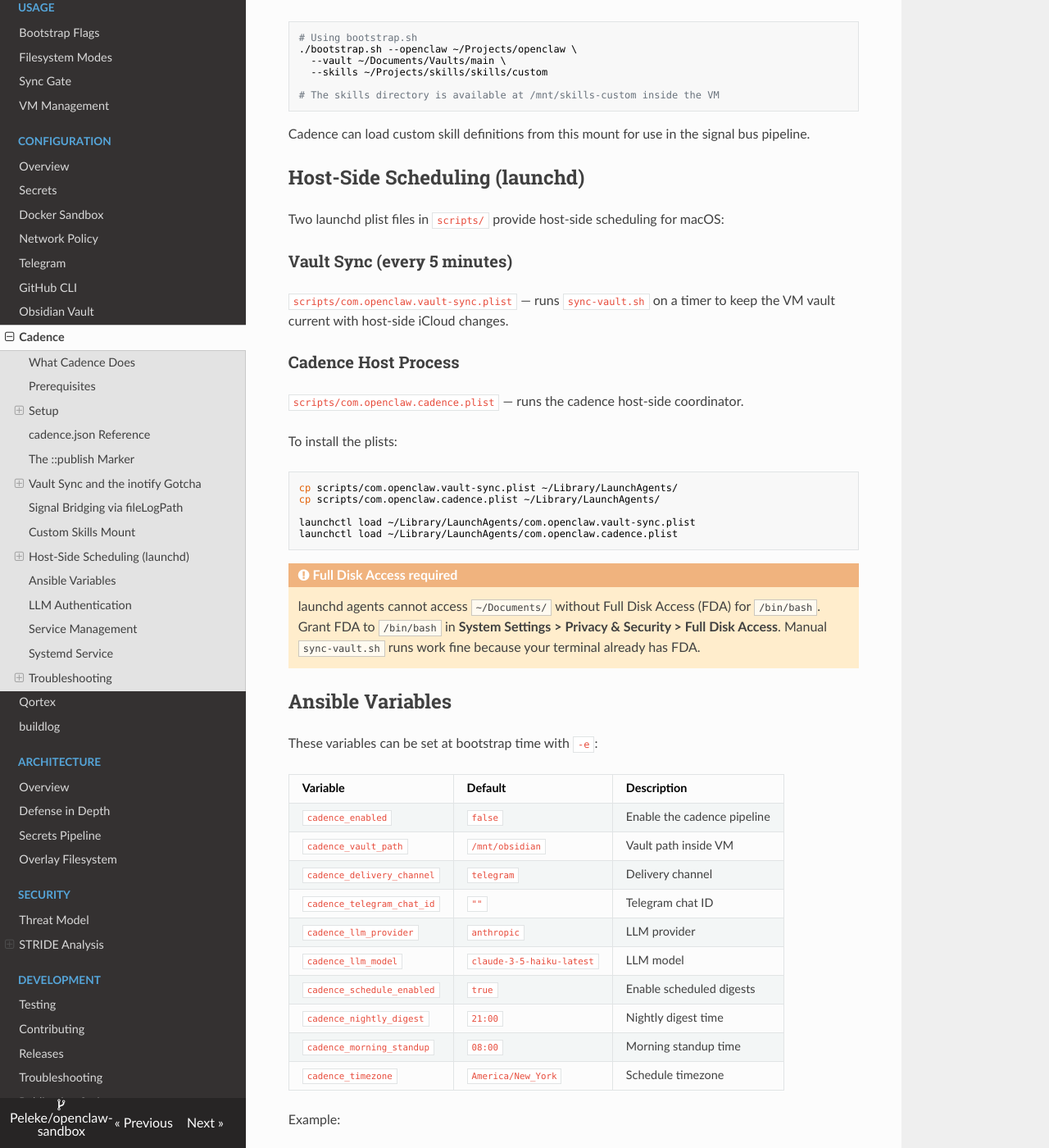
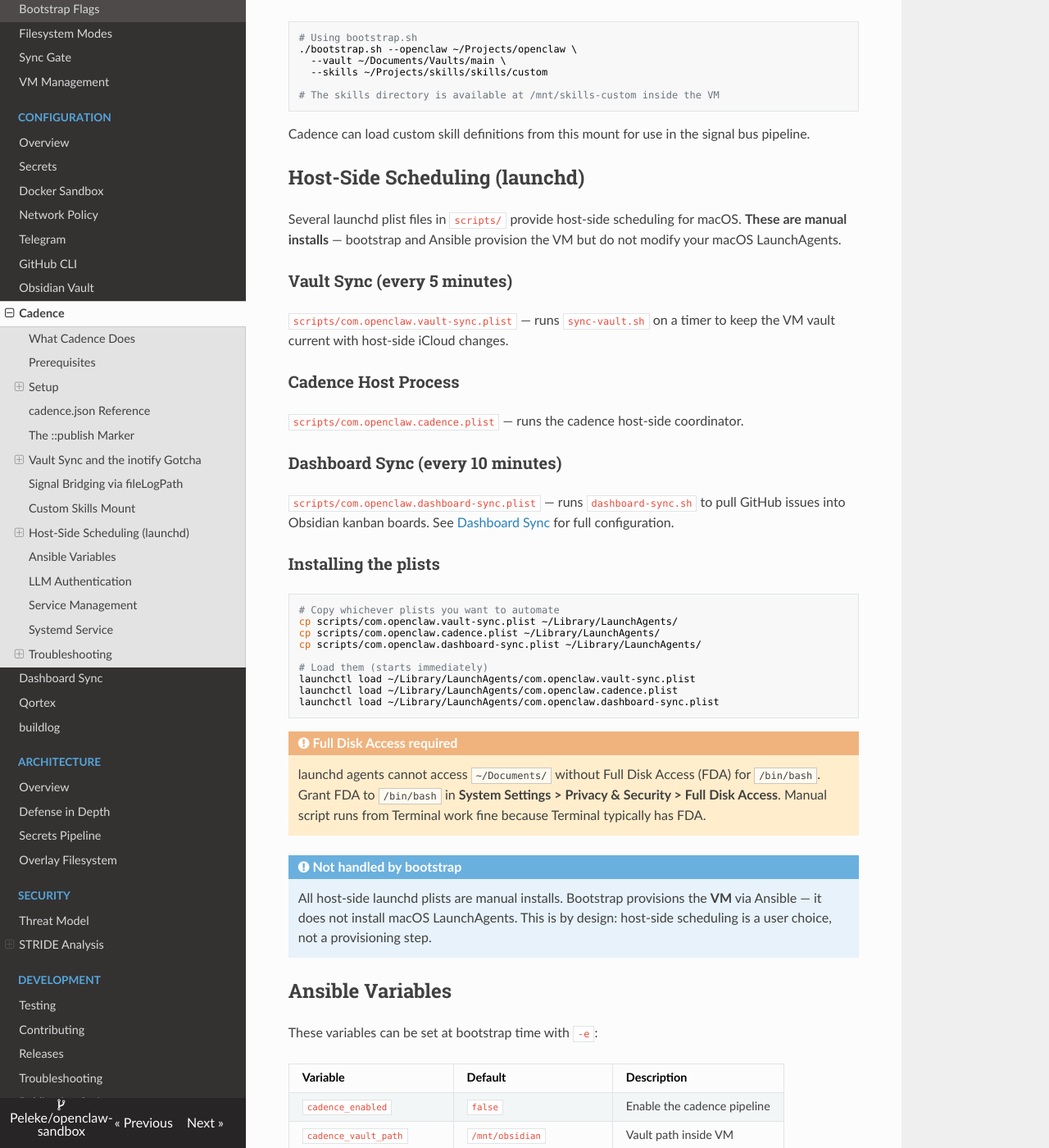
Before and after one commit to Peleke/openclaw-sandbox, an MkDocs documentation site: the page built from docs/configuration/cadence.md, in a window 1280 px wide and 1400 px high, scrolled down 4203 px. Shown: the whole window at 82% size. Built offline with MkDocs 1.6.1, drawn with Linux system fonts in a browser that asks for light colours; nearby versions of some CDN libraries.

Commit message:
docs: add dashboard sync docs, launchd install instructions (#73)
New configuration page for the GitHub-to-Obsidian dashboard sync feature.
Documents CLI command, MCP tool, profile config, host wrapper script,
and launchd plist. Adds explicit "not handled by bootstrap" callouts
for all host-side launchd plists across installation and cadence docs.

Co-Authored-By: Claude Opus 4.6 <noreply@anthropic.com>

````diff
--- a/docs/configuration/cadence.md
+++ b/docs/configuration/cadence.md
@@ -188,7 +188,7 @@ Cadence can load custom skill definitions from this mount for use in the signal
 
 ## Host-Side Scheduling (launchd)
 
-Two launchd plist files in `scripts/` provide host-side scheduling for macOS:
+Several launchd plist files in `scripts/` provide host-side scheduling for macOS. **These are manual installs** — bootstrap and Ansible provision the VM but do not modify your macOS LaunchAgents.
 
 ### Vault Sync (every 5 minutes)
 
@@ -198,18 +198,29 @@ Two launchd plist files in `scripts/` provide host-side scheduling for macOS:
 
 `scripts/com.openclaw.cadence.plist` — runs the cadence host-side coordinator.
 
-To install the plists:
+### Dashboard Sync (every 10 minutes)
+
+`scripts/com.openclaw.dashboard-sync.plist` — runs `dashboard-sync.sh` to pull GitHub issues into Obsidian kanban boards. See [Dashboard Sync](dashboard-sync.md) for full configuration.
+
+### Installing the plists
 
 ```bash
+# Copy whichever plists you want to automate
 cp scripts/com.openclaw.vault-sync.plist ~/Library/LaunchAgents/
 cp scripts/com.openclaw.cadence.plist ~/Library/LaunchAgents/
+cp scripts/com.openclaw.dashboard-sync.plist ~/Library/LaunchAgents/
 
+# Load them (starts immediately)
 launchctl load ~/Library/LaunchAgents/com.openclaw.vault-sync.plist
 launchctl load ~/Library/LaunchAgents/com.openclaw.cadence.plist
+launchctl load ~/Library/LaunchAgents/com.openclaw.dashboard-sync.plist
 ```
 
 !!! warning "Full Disk Access required"
-    launchd agents cannot access `~/Documents/` without Full Disk Access (FDA) for `/bin/bash`. Grant FDA to `/bin/bash` in **System Settings > Privacy & Security > Full Disk Access**. Manual `sync-vault.sh` runs work fine because your terminal already has FDA.
+    launchd agents cannot access `~/Documents/` without Full Disk Access (FDA) for `/bin/bash`. Grant FDA to `/bin/bash` in **System Settings > Privacy & Security > Full Disk Access**. Manual script runs from Terminal work fine because Terminal typically has FDA.
+
+!!! note "Not handled by bootstrap"
+    All host-side launchd plists are manual installs. Bootstrap provisions the **VM** via Ansible — it does not install macOS LaunchAgents. This is by design: host-side scheduling is a user choice, not a provisioning step.
 
 ## Ansible Variables
 
--- a/mkdocs.yml
+++ b/mkdocs.yml
@@ -27,6 +27,7 @@ nav:
     - GitHub CLI: configuration/github-cli.md
     - Obsidian Vault: configuration/obsidian-vault.md
     - Cadence: configuration/cadence.md
+    - Dashboard Sync: configuration/dashboard-sync.md
     - Qortex: configuration/qortex.md
     - buildlog: configuration/buildlog.md
   - Architecture:
````
Also changed, not shown: docs/configuration/dashboard-sync.md (added, +161 -0 lines), docs/getting-started/first-session.md (+2 -0 lines), docs/getting-started/installation.md (+22 -0 lines).
